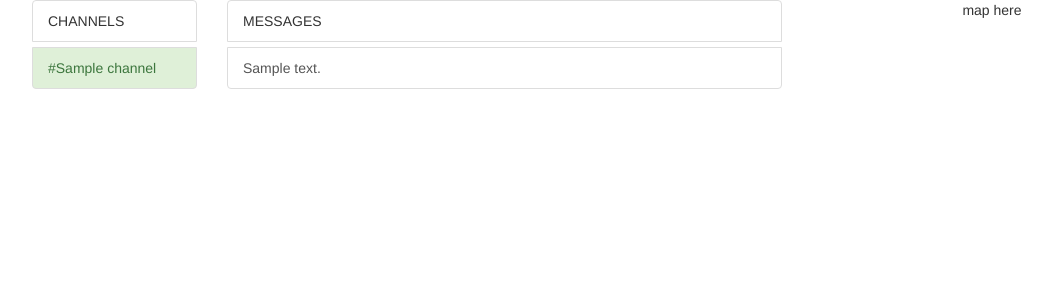
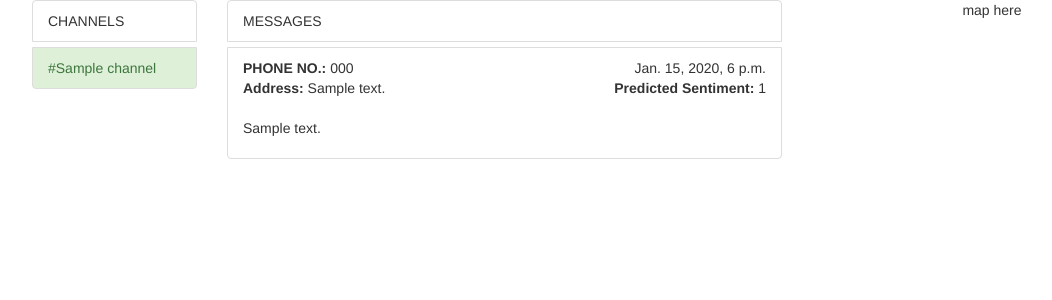
Before and after one commit to clrke/sakuna-matata, a Django app: a page that uses sakuna_matata/templates/home.html in a window 1280 px wide. Shown: the top 300 px of the page, without its empty margins (38-1090 px from the left). Run offline with Django 3.2, Linux system fonts and the light colour scheme; tables that the repository leaves empty hold one stand-in row (values such as "Sample post"); some libraries are stand-ins or nearby versions.

Commit message:
Show more information for channel messages

```diff
--- a/sakuna_matata/templates/home.html
+++ b/sakuna_matata/templates/home.html
@@ -27,7 +27,30 @@
                     MESSAGES
                 </div>
                 {% for message in current_channel.message_set.all %}
-                    <a href="#" class="list-group-item"> {{ message.message }} </a>
+                    <div class="list-group-item">
+                        <div class="row">
+                            <div class="col-md-6">
+                                <b>PHONE NO.: </b> {{ message.mobile_number }}
+                            </div>
+                            <div class="col-md-6">
+                                <div style="text-align: right;">
+                                    {{ message.created_at }}
+                                </div>
+                            </div>
+                        </div>
+                        <div class="row">
+                            <div class="col-md-7">
+                                <b>Address: </b> {{ message.description }}
+                            </div>
+                            <div class="col-md-5">
+                                <div style="text-align: right;">
+                                    <b>Predicted Sentiment: </b> {{ message.sentiment }}
+                                </div>
+                            </div>
+                        </div>
+                        <br/>
+                        <p> {{ message.message }} </p>
+                    </div>
                 {% endfor %}
             </div>
 		</div>
```
